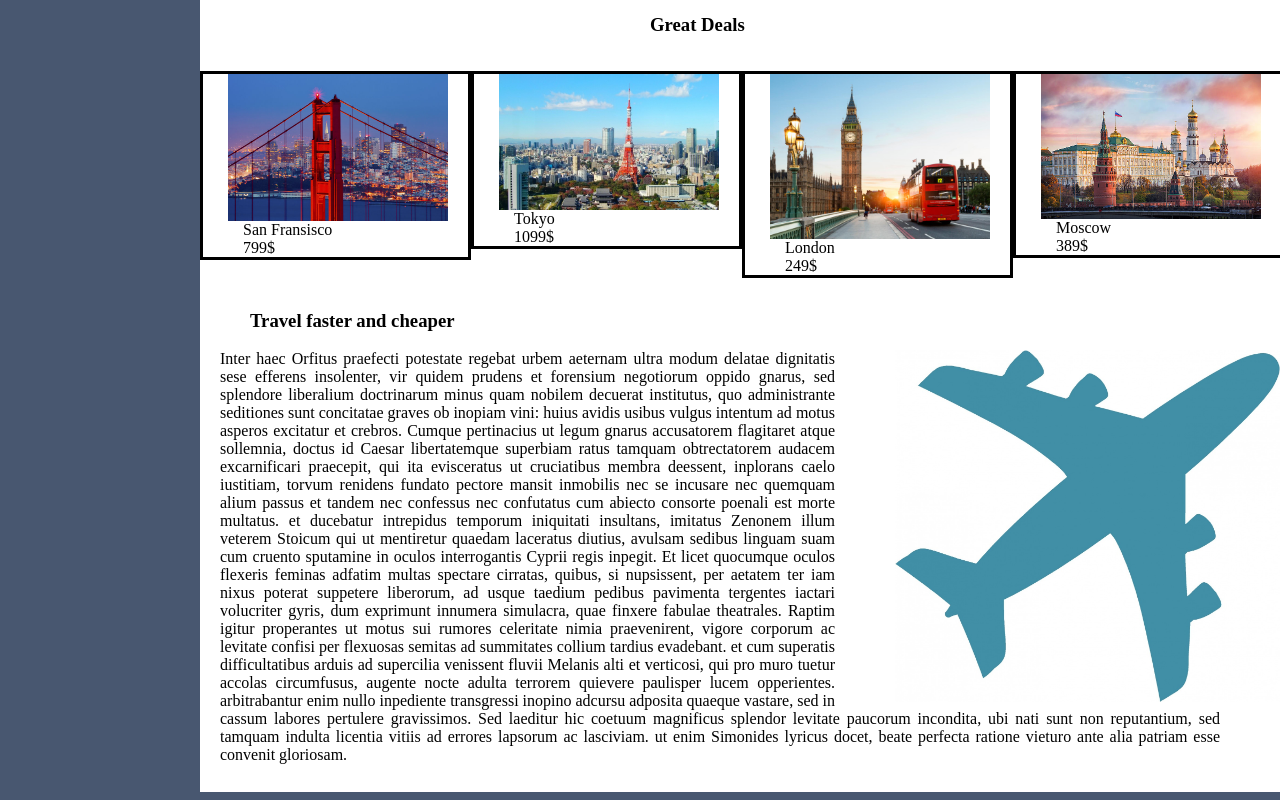
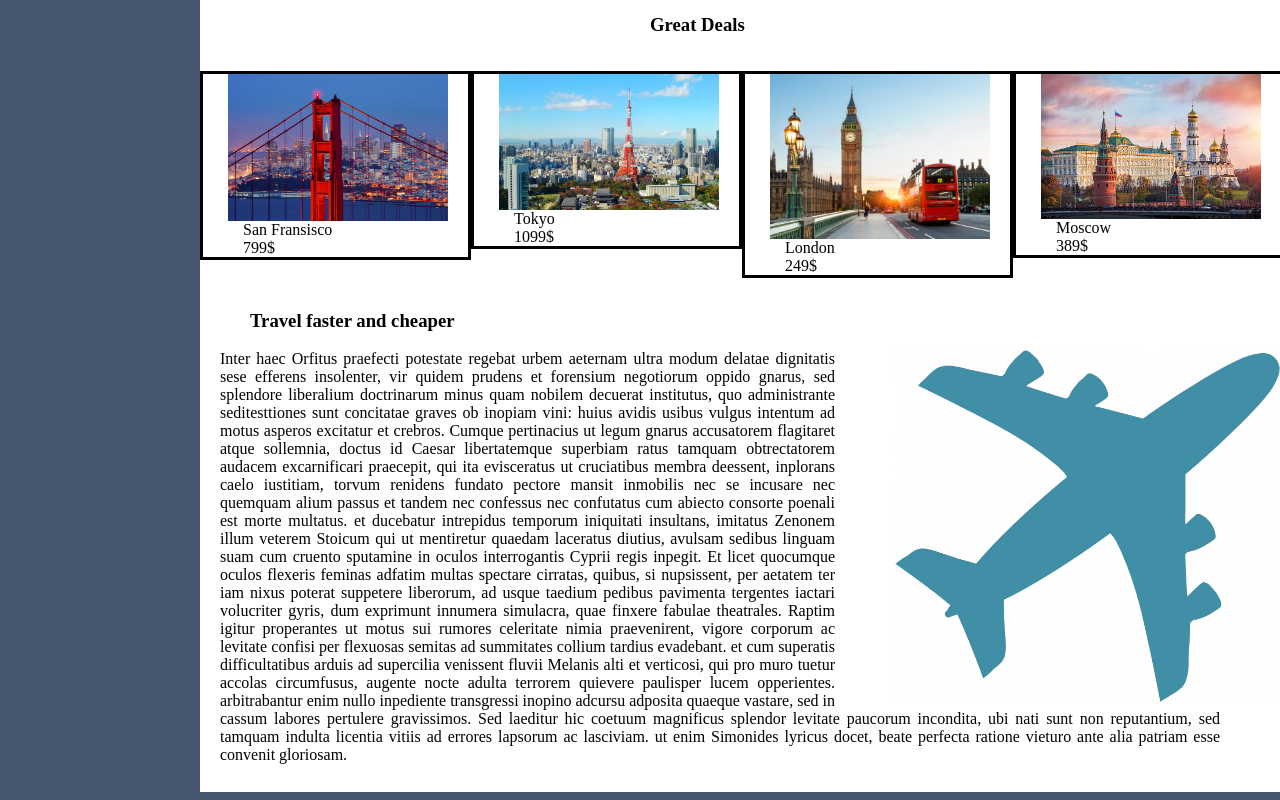
Before and after one commit to Keorex/FormationPHPAston, a plain HTML site: page index.html in a window 1280 px wide. Shown: the part 548-1348 px from the top of the page. Drawn offline with Linux system fonts and the light colour scheme.

Commit message:
1er commit test

```diff
--- a/index.html
+++ b/index.html
@@ -80,7 +80,7 @@
       <h3>Travel faster and cheaper </h3>
       <img src="style/images/avion.jpg" />
       <p>Inter haec Orfitus praefecti potestate regebat urbem aeternam ultra modum delatae dignitatis sese efferens insolenter, vir quidem prudens et forensium negotiorum oppido gnarus, sed splendore liberalium doctrinarum minus quam nobilem decuerat institutus,
-        quo administrante seditiones sunt concitatae graves ob inopiam vini: huius avidis usibus vulgus intentum ad motus asperos excitatur et crebros. Cumque pertinacius ut legum gnarus accusatorem flagitaret atque sollemnia, doctus id Caesar libertatemque
+        quo administrante seditesttiones sunt concitatae graves ob inopiam vini: huius avidis usibus vulgus intentum ad motus asperos excitatur et crebros. Cumque pertinacius ut legum gnarus accusatorem flagitaret atque sollemnia, doctus id Caesar libertatemque
         superbiam ratus tamquam obtrectatorem audacem excarnificari praecepit, qui ita evisceratus ut cruciatibus membra deessent, inplorans caelo iustitiam, torvum renidens fundato pectore mansit inmobilis nec se incusare nec quemquam alium passus et
         tandem nec confessus nec confutatus cum abiecto consorte poenali est morte multatus. et ducebatur intrepidus temporum iniquitati insultans, imitatus Zenonem illum veterem Stoicum qui ut mentiretur quaedam laceratus diutius, avulsam sedibus linguam
         suam cum cruento sputamine in oculos interrogantis Cyprii regis inpegit. Et licet quocumque oculos flexeris feminas adfatim multas spectare cirratas, quibus, si nupsissent, per aetatem ter iam nixus poterat suppetere liberorum, ad usque taedium
```
